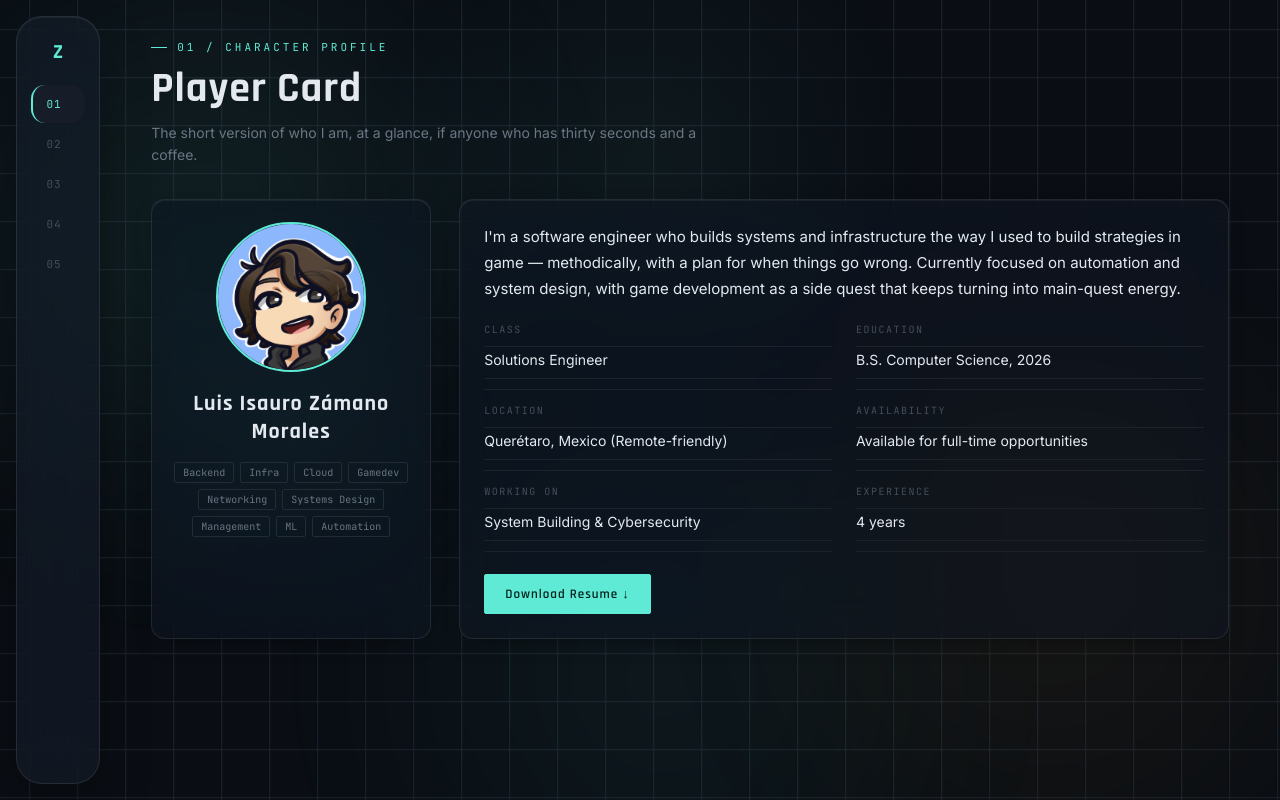
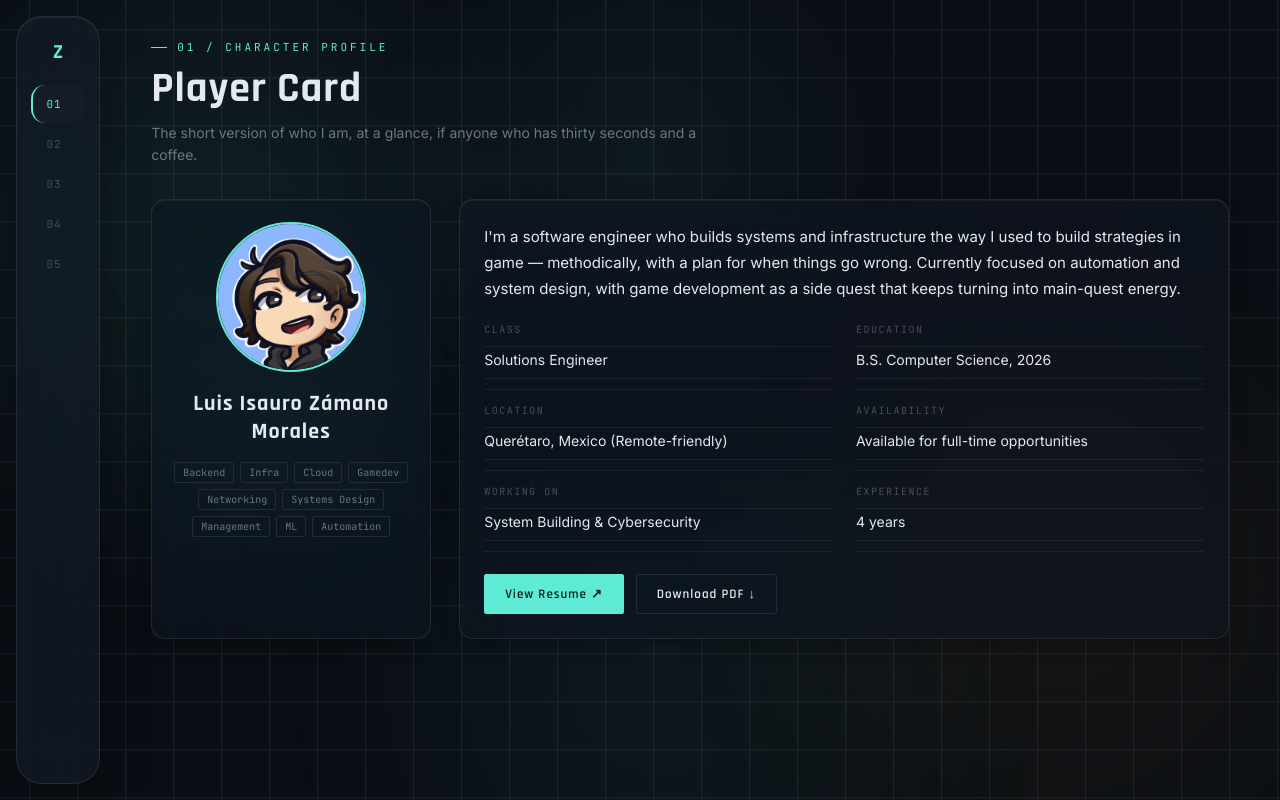
Before and after one commit to asdLuis/Zite, a React (Vite) app: page / in a window 1280 px wide. Built offline with nearby package versions, Linux system fonts and the light colour scheme.

Commit message:
fix: contact info

```diff
--- a/src/components/sections/CharacterSection.jsx
+++ b/src/components/sections/CharacterSection.jsx
@@ -39,7 +39,13 @@ export default function CharacterSection() {
             ))}
           </div>
           <div className="cta-row">
-            <a href={character.resumeUrl} className="btn btn-primary">Download Resume ↓</a>
+            <a href={character.resumeUrl} target="_blank" rel="noopener noreferrer" className="btn btn-primary">
+              View Resume ↗
+            </a>
+
+            <a href={character.resumeUrl} download="Luis_Isauro_Zamano_Resume.pdf" className="btn btn-ghost">
+              Download PDF ↓
+            </a>
           </div>
         </div>
       </div>
--- a/src/data/profile.js
+++ b/src/data/profile.js
@@ -1,4 +1,5 @@
 import profilePhoto from "../public/profile.webp";
+import resume from "../public/LuisZamano_CV_EN_2026.pdf";
 
 export const identity = {
   brandName: "ZLUIS",
@@ -20,7 +21,7 @@ export const character = {
     { k: "WORKING ON", v: "System Building & Cybersecurity" },
     { k: "EXPERIENCE", v: "4 years" },
   ],
-  resumeUrl: "#",
+  resumeUrl: resume,
 };
 
 export const skillTree = [
@@ -198,7 +199,7 @@ export const contact = {
     { label: "Email", value: "luisisaurozamano@gmail.com", href: "mailto:luisisaurozamano@gmail.com" },
     { label: "LinkedIn", value: "/in/luisisaurozamano ↗", href: "https://www.linkedin.com/in/luis-isauro-zámano-morales-49a4b3216" },
     { label: "GitHub", value: "/asdLuis ↗", href: "https://github.com/asdLuis" },
-    { label: "Resume", value: "Download PDF ↓", href: "#" },
+    { label: "Discord", value: "zetaLuis ↗", href: " https://discord.com/users/430123140157276161" },
   ],
 };
 
```
Also changed, not shown: 2 other files (tests, documents, lock files or other folders).
